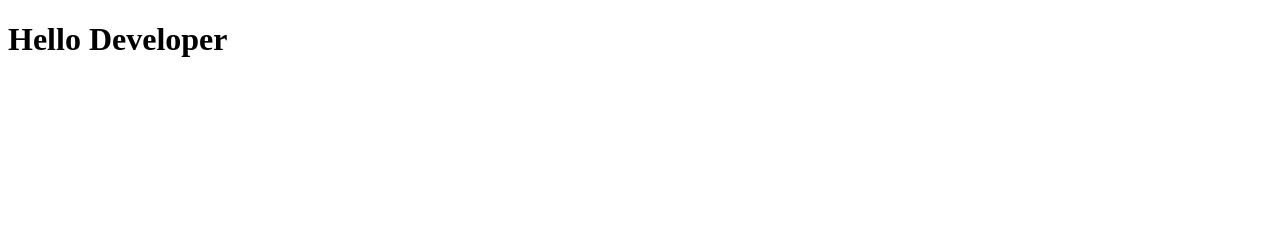
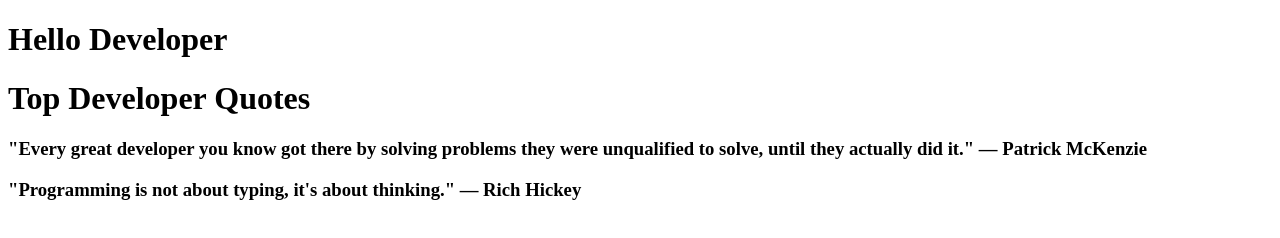
Before and after one commit to khajaqutbuddin/git, a plain HTML site: page index.html in a window 1280 px wide. Drawn offline with Linux system fonts and the light colour scheme.

Commit message:
adding Features

```diff
--- a/index.html
+++ b/index.html
@@ -1,13 +1,28 @@
 <!DOCTYPE html>
 <html lang="en">
-<head>
-    <meta charset="UTF-8">
-    <meta name="viewport" content="width=device-width, initial-scale=1.0">
-    <title>Document</title>
-</head>
-<body>
+  <head>
+    <meta charset="UTF-8" />
+    <meta name="viewport" content="width=device-width, initial-scale=1.0" />
+    <title>GIT</title>
+  </head>
+  <body>
     <div>
-        <h1>  Hello Developer </h1>
+      <h1><strong>Hello </strong> Developer</h1>
+
+      <h1><strong> Top Developer Quotes </strong></h1>
+      <h3>
+        <strong>
+          "Every great developer you know got there by solving problems they
+          were unqualified to solve, until they actually did it." — Patrick
+          McKenzie</strong
+        >
+      </h3>
+      <h3>
+        <strong
+          >"Programming is not about typing, it's about thinking." — Rich
+          Hickey</strong
+        >
+      </h3>
     </div>
-</body>
+  </body>
 </html>
```
